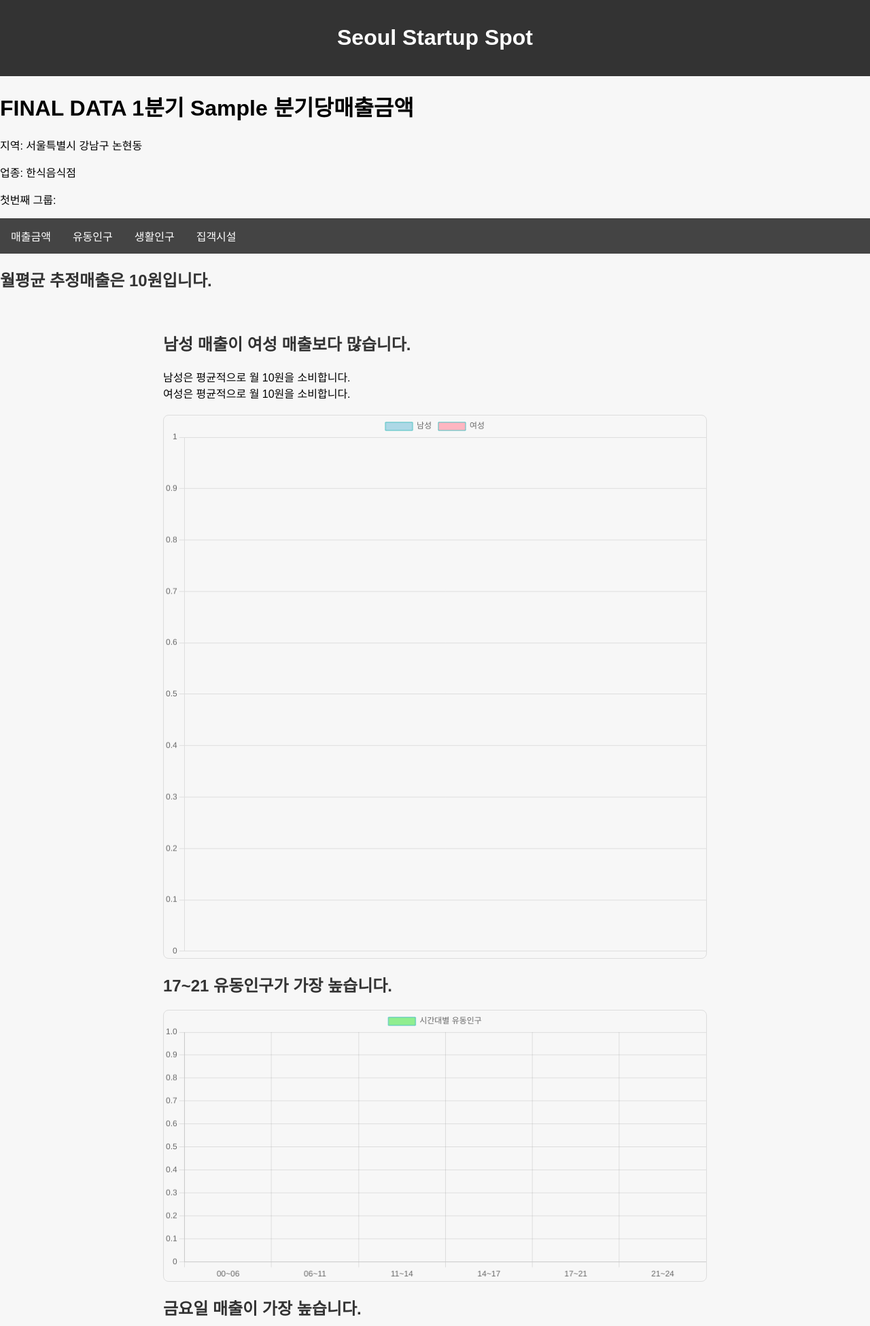
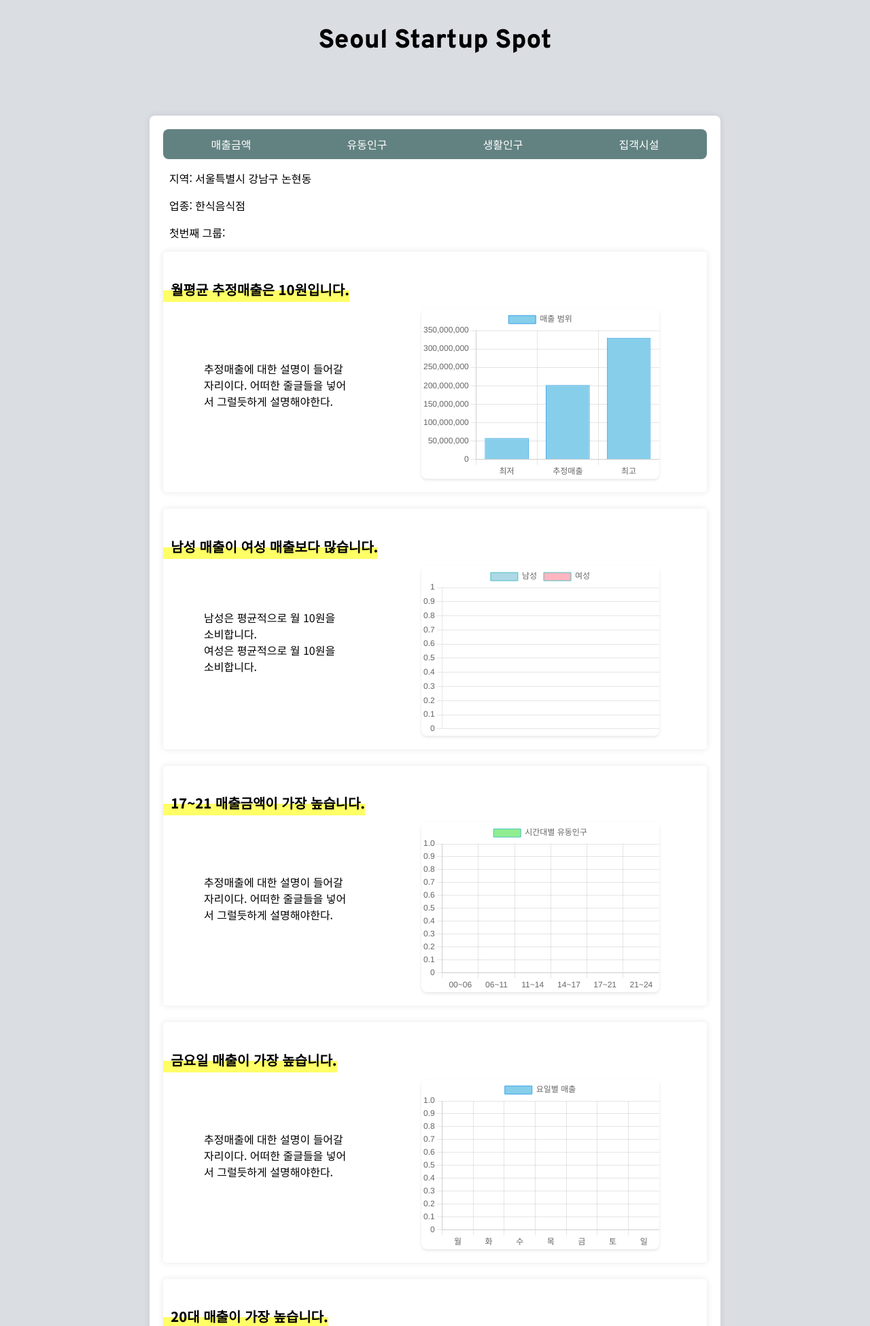
Before and after one commit to Capstone-design-dankook/SSS-project, a Django app: template templates/output/chart.html in a window 1280 px wide. Shown: the top 1950 px of the page at 68% size. Run offline with Django 4.2, Linux system fonts and the light colour scheme; the template is opened without the code that fills it: most values are stand-ins (such as "Sample title", 1, 10 or a date in 2020); some libraries are stand-ins or nearby versions.

Commit message:
font 변경, chart 크기 수정 및 css 수정

```diff
--- a/static/css/chart.css
+++ b/static/css/chart.css
@@ -1,5 +1,5 @@
 body {
-    font-family: 'DM Sans', 'Nanum Gothic', sans-serif;
+    font-family: 'Noto Sans KR', sans-serif;
     margin: 0;
     padding: 0;
     background-color: #f7f7f7;
@@ -7,6 +7,7 @@
 
 .header {
     background-color: #333;
+    font-family: 'Fira Sans Condensed', sans-serif;
     color: white;
     text-align: center;
     padding: 1em;
@@ -28,8 +29,8 @@
 
 /* Style for chart containers */
 canvas {
-    max-width: 100%;
-    height: auto;
+    width: 80%;
+    height: 80px;
     border: 1px solid #ddd;
     border-radius: 8px;
 }
--- a/static/css/chart1.css
+++ b/static/css/chart1.css
@@ -1,48 +1,97 @@
 body {
-    font-family: 'Arial', sans-serif;
+    font-family: 'Noto Sans KR', sans-serif;
+    background-color: #DADDE2;
+    color: black;
     margin: 0;
-    padding: 0;
 }
 
 .header {
-    background-color: #333;
-    color: #fff;
-    text-align: center;
-    padding: 1em 0;
+    font-size: 1.2em;
+    font-family: 'Overpass', sans-serif;
+    display: flex;
+    align-items: center;
+    justify-content: center;
+    padding: 10px;
+}
+
+.big-container {
+    max-width: 800px;
+    margin: 50px auto;
+    padding: 20px;
+    background-color: #FFFFFF;
+    border-radius: 8px;
+    box-shadow: 0 0 10px rgba(0, 0, 0, 0.1);
+}
+
+.small-container {
+    width: 800px;
+    background-color: #FFFFFF;
+    border-radius: 5px;
+    box-shadow: 0 0 10px rgba(0, 0, 0, 0.1);
 }
 
 .menu {
-    background-color: #eee;
-    padding: 1em;
+    background-color: #628281;
+    border-radius: 8px;
+    overflow: hidden;
 }
 
 .menu ul {
     list-style: none;
     padding: 0;
     margin: 0;
+    display: flex;
 }
 
-.menu ul li {
-    display: inline;
-    margin-right: 10px;
+.menu li {
+    flex: 1;
 }
 
 .menu a {
+    display: block;
+    padding: 10px;
+    text-align: center;
     text-decoration: none;
-    color: #333;
-    font-weight: bold;
+    color: #fff;
+    transition: background-color 0.3s;
 }
 
-.sale {
-    background-color: #f0f0f0;
-    padding: 1em;
+.menu a:hover {
+    background-color: #43655A;
 }
 
 .wrapper {
-    margin: 20px;
+    display: flex;
 }
 
-.descript-text {
+h2 {
+    display: inline-block;
+    background-image: linear-gradient(
+        transparent 50%, #ff6 50%);
+        padding-bottom: .25rem;
+}
+
+.text-section {
+    flex: 1;
+    margin-left: 60px;
+    margin-right: 60px;
+    background-color: white;
+    border-radius: 8px;
+    width: 400px;
+    height: 200px;
+    display: flex;
+    flex-direction: column;
+    justify-content: center;
+}
+
+.chart-section {
+    flex: 2;
+    margin-left: 50px;
+}
+
+.title {
+    font-size: 20px;
+    font-weight: bold;
     margin-bottom: 10px;
 }
 
@@ -50,7 +99,8 @@
     margin-bottom: 20px;
 }
 
-canvas {
-    max-width: 100%;
-    height: auto;
+.chart-box canvas {
+    border-radius: 8px;
+    box-shadow: 0 2px 4px rgba(0, 0, 0, 0.1);
+    background-color: white;
 }
--- a/static/css/style.css
+++ b/static/css/style.css
@@ -25,7 +25,7 @@
 
 h1 {
     font-size: 4.5em;
-    font-family: 'Fira Sans Condensed', sans-serif;
+    font-family: 'Overpass', sans-serif;
     font-weight: bold;
     color: white;
 }
--- a/templates/output/chart.html
+++ b/templates/output/chart.html
@@ -8,31 +8,18 @@
     <meta charset="UTF-8">
     <title>SSS</title>
     <link rel="shortcut icon" type="image/png" href="{% static 'images/favicon.png' %}">
-    <link rel="stylesheet" href="{% static 'css/chart.css' %}">
+    <link rel="stylesheet" href="{% static 'css/chart1.css' %}">
+    <link rel="preconnect" href="https://fonts.googleapis.com">
+    <link rel="preconnect" href="https://fonts.gstatic.com" crossorigin>
+    <link href="https://fonts.googleapis.com/css2?family=Noto+Sans+KR:wght@300;400;800&family=Overpass:wght@800&display=swap" rel="stylesheet">
     <script src="https://cdn.jsdelivr.net/npm/chart.js"></script>
 </head>
 <body>
-    <header class="header">
+<div class="header">
     <h1>Seoul Startup Spot</h1>
-    </header>
-
-
-    <h1>
-        FINAL DATA 1분기
-        {{ final_data_1.분기당매출금액}}
-    </h1>
-
-
-
-
-    <div class="business">
-        <p>지역: 서울특별시 강남구 논현동</p>
-        <p>업종: 한식음식점</p>
-        <p>첫번째 그룹: </p>
 </div>
 
     <div class="big-container">
-
         <nav class="menu">
             <ul>
                 <li><a href="#salesChart">매출금액</a></li>
@@ -42,39 +29,90 @@
             </ul>
         </nav>
 
-        <div class="sale">
-            <h2 class="title">월평균 추정매출은 {{ mon_sale|floatformat:0|intcomma }}원입니다.</h2>
+        <div class="business">
+            <p>&nbsp;&nbsp;지역: 서울특별시 강남구 논현동</p>
+            <p>&nbsp;&nbsp;업종: 한식음식점</p>
+            <p>&nbsp;&nbsp;첫번째 그룹: </p>
         </div>
 
-
-        <section class="wrapper content">
-            <div class="descript-text">
-                <h2 class="title">남성 매출이 여성 매출보다 많습니다.</h2>
+        <div class="small-container">
+            <br>
+            <h2 class="title">&nbsp;&nbsp;월평균 추정매출은 {{ mon_sale|floatformat:0|intcomma }}원입니다.</h2>
+            <br>
+            <div class="wrapper">
+                <div class="text-section">
+                    <br>
+                    추정매출에 대한 설명이 들어갈 자리이다. 어떠한 줄글들을 넣어서 그럴듯하게 설명해야한다.<br>
+                </div>
+                <div class="chart-section">
+                    <div class="chart-box">
+                        <canvas id="meanChart"  width="350" height="250"></canvas>
+                    </div>
+                </div>
+            </div>
+        </div>
+        <br>
+        <div class="small-container">
+            <br>
+            <h2 class="title">&nbsp;&nbsp;남성 매출이 여성 매출보다 많습니다.</h2>
+            <br>
+            <div class="wrapper">
+                <div class="text-section">
+                    <br>
                     <p>
                         남성은 평균적으로 월 {{ male_sale|floatformat:0|intcomma }}원을 소비합니다.<br>
                         여성은 평균적으로 월 {{ female_sale|floatformat:0|intcomma }}원을 소비합니다.
                     </p>
                 </div>
+                <div class="chart-section">
                     <div class="chart-box">
-                <canvas id="genderChart"></canvas>
+                        <canvas id="genderChart" width="350" height="250"></canvas>
                     </div>
-
-            <div class="descript-text">
-                <h2 class="title">17~21 유동인구가 가장 높습니다.</h2>
                 </div>
+            </div>
+        </div>
+        <br>
+        <div class="small-container">
+            <br>
+            <h2 class="title">&nbsp;&nbsp;17~21 매출금액이 가장 높습니다.</h2>
+            <br>
+            <div class="wrapper">
+                <div class="text-section">
+                    <br>
+                    추정매출에 대한 설명이 들어갈 자리이다. 어떠한 줄글들을 넣어서 그럴듯하게 설명해야한다.<br>
+                </div>
+                <div class="chart-section">
                     <div class="chart-box">
-                <canvas id="populationChart"></canvas>
+                        <canvas id="populationChart"  width="350" height="250"></canvas>
                     </div>
-
-            <div class="descript-text">
-                <h2 class="title">금요일 매출이 가장 높습니다.</h2>
                 </div>
+            </div>
+        </div>
+        <br>
+        <div class="small-container">
+            <br>
+            <h2 class="title">&nbsp;&nbsp;금요일 매출이 가장 높습니다.</h2>
+            <br>
+            <div class="wrapper">
+                <div class="text-section">
+                    <br>
+                    추정매출에 대한 설명이 들어갈 자리이다. 어떠한 줄글들을 넣어서 그럴듯하게 설명해야한다.<br>
+                </div>
+                <div class="chart-section">
                     <div class="chart-box">
-                <canvas id="saleChart"></canvas>
+                        <canvas id="saleChart"  width="350" height="250"></canvas>
                     </div>
-
-            <div class="descript-text">
-                <h2 class="title">20대 매출이 가장 높습니다.</h2>
+                </div>
+            </div>
+        </div>
+        <br>
+        <div class="small-container">
+            <br>
+            <h2 class="title">&nbsp;&nbsp;20대 매출이 가장 높습니다.</h2>
+            <br>
+            <div class="wrapper">
+                <div class="text-section">
+                    <br>
                     <p>
                         10대 매출 금액 {{ 10_sale|floatformat:0|intcomma }}원<br>
                         20대 매출 금액 {{ 20_sale|floatformat:0|intcomma }}원<br>
@@ -84,13 +122,39 @@
                         60대 이상 매출 금액 {{ 60_sale|floatformat:0|intcomma }}원
                     </p>
                 </div>
+                <div class="chart-section">
                     <div class="chart-box">
-                <canvas id="ageChart"></canvas>
+                        <canvas id="ageChart"  width="350" height="250"></canvas>
                     </div>
-        </section>
+                </div>
+            </div>
+        </div>
     </div>
 
     <script>
+        const meanCtx = document.getElementById('meanChart').getContext('2d');
+        const meanChart = new Chart(meanCtx, {
+            type: 'bar',
+            data: {
+                labels: ['최저', '추정매출', '최고'],
+                datasets: [{
+                    label: '매출 범위',
+                    data: [58000000, 201769188, 330000000],
+                    backgroundColor: 'skyblue',
+                    borderColor: 'rgba(54, 162, 235, 1)',
+                    borderWidth: 1
+                }]
+            },
+            options: {
+                responsive: false,
+                scales: {
+                    y: {
+                        beginAtZero: true
+                    }
+                }
+            }
+        });
+
         const genderCtx = document.getElementById('genderChart').getContext('2d');
         const genderChart = new Chart(genderCtx, {
             type: 'pie',
@@ -105,6 +169,7 @@
                 }]
             },
             options: {
+                responsive: false,
                 scales: {
                     y: {
                         beginAtZero: true
@@ -127,6 +192,7 @@
                 }]
             },
             options: {
+                responsive: false,
                 scales: {
                     y: {
                         beginAtZero: true
@@ -149,6 +215,7 @@
                 }]
             },
             options: {
+                responsive: false,
                 scales: {
                     y: {
                         beginAtZero: true
@@ -159,18 +226,19 @@
 
         const ageCtx = document.getElementById('ageChart').getContext('2d');
         const ageChart = new Chart(ageCtx, {
-            type: 'pie',
+            type: 'bar',
             data: {
                 labels: ['10대', '20대', '30대', '440대', '50대', '60대 이상'],
                 datasets: [{
                     label: '연령대별 매출 비율',
                     data: [{{ 10_sale }}, {{ 20_sale }}, {{ 30_sale }}, {{ 40_sale }}, {{ 50_sale }}, {{ 60_sale }}],
                     backgroundColor: 'lightpink',
-                    borderColor: 'rgba(75, 192, 192, 1)',
+                    borderColor: 'lightpink',
                     borderWidth: 1
                 }]
             },
             options: {
+                responsive: false,
                 scales: {
                     y: {
                         beginAtZero: true
--- a/templates/output/group.html
+++ b/templates/output/group.html
@@ -17,12 +17,9 @@
 
     <link rel="preconnect" href="https://fonts.googleapis.com">
     <link rel="preconnect" href="https://fonts.gstatic.com" crossorigin>
-    <link href="https://fonts.googleapis.com/css2?family=Noto+Sans+KR:wght@300;400;500;600;900&display=swap" rel="stylesheet">
+    <link href="https://fonts.googleapis.com/css2?family=Noto+Sans+KR:wght@300;400;800&family=Overpass:wght@800&display=swap" rel="stylesheet">
 
     <div class="header">
-        <div class="icon" onclick="navigateToURL('/')">
-            <i class="fa-solid fa-house fa-2xl"></i>
-        </div>
         <h1>Seoul Startup Spot</h1>
     </div>
 </head>
--- a/templates/output/index.html
+++ b/templates/output/index.html
@@ -7,7 +7,7 @@
     <link rel="shortcut icon" type="image/png" href="{% static 'images/favicon.png' %}"/>
     <link rel="preconnect" href="https://fonts.googleapis.com">
     <link rel="preconnect" href="https://fonts.gstatic.com" crossorigin>
-    <link href="https://fonts.googleapis.com/css2?family=Fira+Sans+Condensed:wght@700&family=Noto+Sans+KR:wght@300;400;800&display=swap" rel="stylesheet">
+    <link href="https://fonts.googleapis.com/css2?family=Noto+Sans+KR:wght@300;400;800&family=Overpass:wght@800&display=swap" rel="stylesheet">
     <link rel="stylesheet" href="{% static 'css/style.css' %}"/>
     <title>sss</title>
 </head>
@@ -21,7 +21,7 @@
             <p>
                 창업 희망 업종이 해당 지역 상권에서 어떤 특성을 갖고 <br> 매출에 영향을 미치는 요인이 무엇인지 알아보세요!
             </p>
-            <a href="input/">상권 분석 서비스 이용하기</a>
+            <a href="input/">상권 분석 서비스 알아보기</a>
         </div>
     </section>
 </body>
```
Also changed, not shown: static/css/group.css (+4 -4 lines), static/css/input.css (+11 -7 lines), templates/output/input.html (+5 -3 lines). Lines whose indentation alone changed are shown as unchanged.
